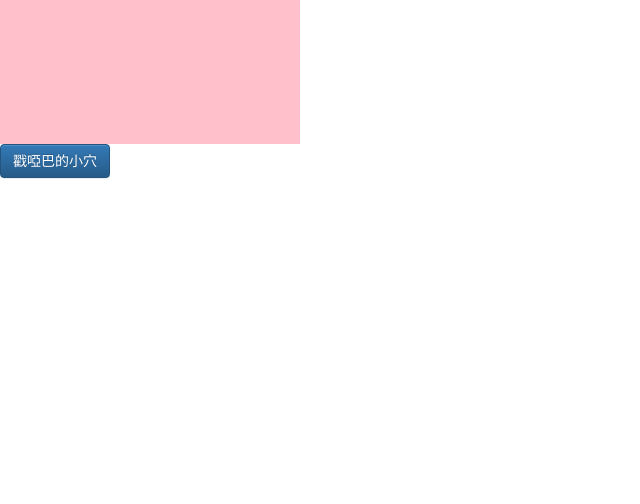
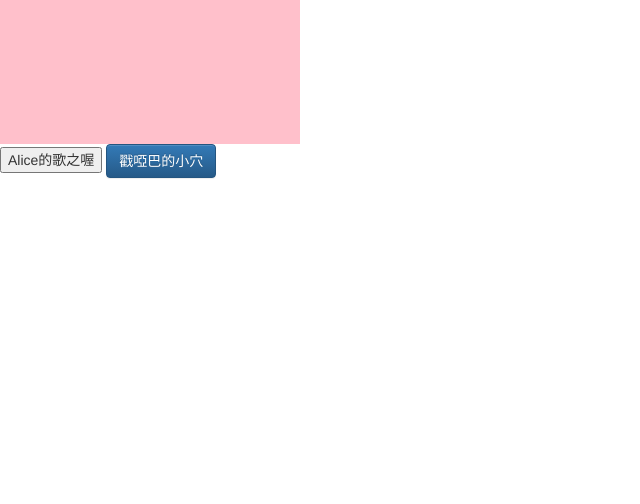
Before and after one commit to kuoldstone/kuoldstone.github.io, a plain HTML site: page index.html in a window 1280 px wide. Shown: the part 296-800 px from the top of the page, without its empty margins (0-640 px from the left). Drawn offline with nearby package versions, Linux system fonts and the light colour scheme.

Commit message:
Is that Wrong?

```diff
--- a/index.html
+++ b/index.html
@@ -23,6 +23,7 @@
 <h1>可不是嗎？啞啞</h1>
 </div>
 
+<button>Alice的歌之喔</button>
 <button type="button" class="btn btn-primary">戳啞巴的小穴</button>
 
 </body>
```
